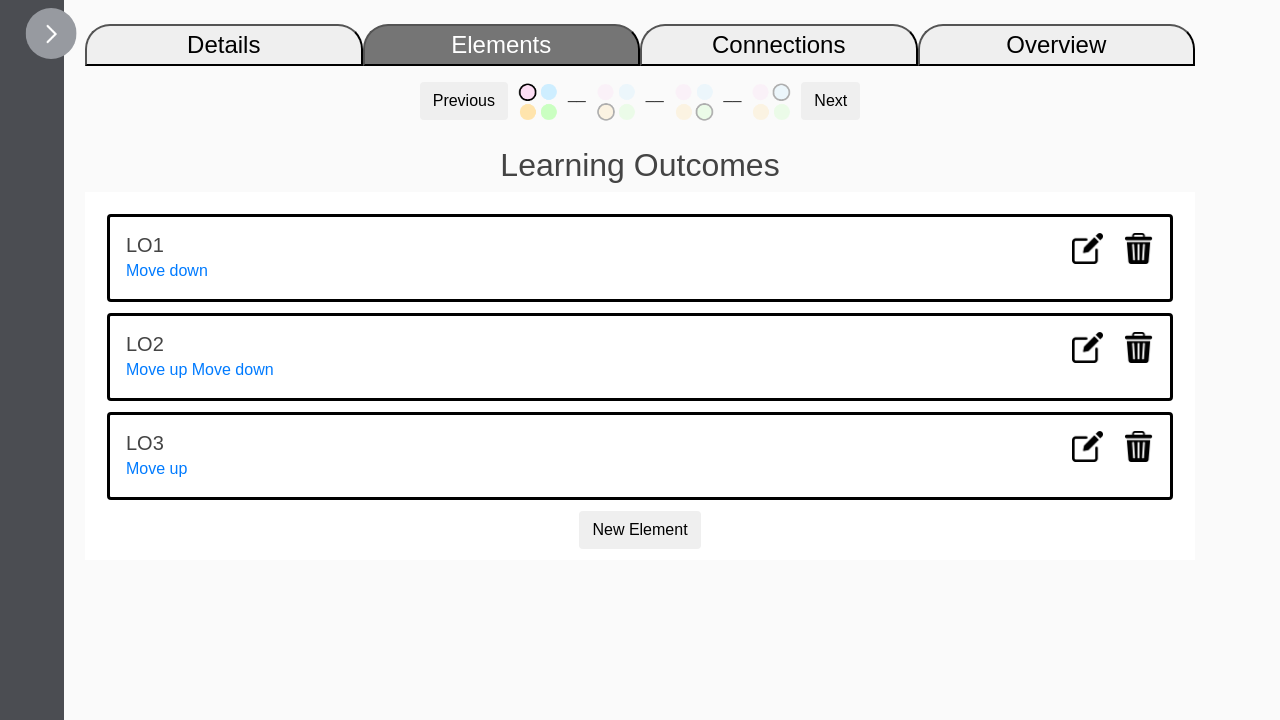
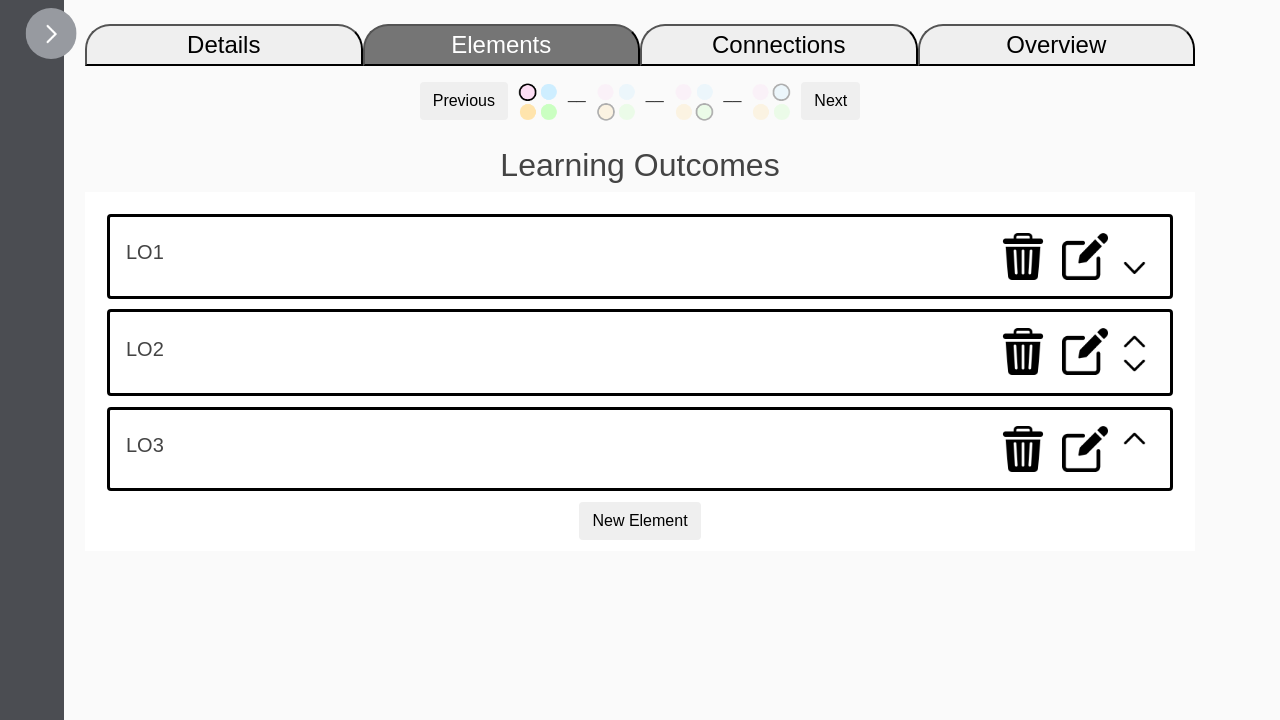
Before and after one commit to CosmicOtter23/EdVee-app, a Flask app: page /project_wiz_2A/1/1 in a window 1280 px wide. Shown: the part 80-800 px from the top of the page. Run offline with Flask 3, Linux system fonts and the light colour scheme; a user stored in the database is signed in; data comes from the database, SQL or seed files in the repository; both versions use the stored data as it was after the commit; some libraries are stand-ins or nearby versions.

Commit message:
Arranged element edit buttons

```diff
--- a/app/routes.py
+++ b/app/routes.py
@@ -536,6 +536,11 @@ def delete_element(element_id):
         db.session.delete(connection)
     db.session.commit()
 
+    elements_in_type = Element.query.filter_by(project_id=element.project_id, element_type=element.element_type).all()
+    for element_in_type in elements_in_type:
+        if (element_in_type.index > element.index):
+            element_in_type.index -= 1
+
     db.session.delete(element)
     db.session.commit()
     flash('Your element has been deleted', 'success')
--- a/app/static/main.css
+++ b/app/static/main.css
@@ -157,6 +157,15 @@ tr:nth-child(even) {
   box-shadow: none;
 }
 
+.new-element-box {
+  /* background-color: rgb(var(--purple));  */
+  color: black !important;
+  border-style: solid;
+  border-color: black;
+  margin: 1%;
+  display: block;
+}
+
 .element-box {
   /* background-color: rgb(var(--purple));  */
   color: black !important;
@@ -164,6 +173,8 @@ tr:nth-child(even) {
   border-color: black;
   margin: 1%;
   align-items: center;
+  display: flex;
+  justify-content: space-between;
 }
 
 .click-icon {
@@ -171,6 +182,42 @@ tr:nth-child(even) {
   float: right;
   display: inline;
   margin-left: 2%;
+  border-style: solid;
+}
+
+.element-icons {
+  display: grid;
+  grid-template-columns: 1fr 1fr 0.5fr;
+  /* gap: 5px; */
+  float: right;
+  width: 15%;
+}
+
+.icon {
+  width: 75%;
+  /* border-style: solid;
+  border-color: black;
+  border-radius: 5px; */
+}
+
+.icon-up {
+  grid-row-start: 1;
+  grid-row-end: 1;
+}
+
+.icon-down {
+  grid-row-start: 2;
+  grid-row-end: 2;
+}
+
+.icon-edit {
+  grid-row-start: 1;
+  grid-row-end: 3;
+}
+
+.icon-delete {
+  grid-row-start: 1;
+  grid-row-end: 3;
 }
 
 .table-icon {
--- a/app/templates/wizard/new_element.html
+++ b/app/templates/wizard/new_element.html
@@ -11,7 +11,7 @@
     <h2>New Assessment Element</h2>
   {% endif %}
 
-  <div id="element-div-copy" class="rounded p-3 text-white element-box">
+  <div id="element-div-copy" class="rounded p-3 text-white new-element-box">
     {% if element %}
       <form method="POST" action="{{ url_for('update_element', project_id=project.id, element_id=element.id) }}">
     {% else %}
--- a/app/templates/wizard/project_wiz_2A.html
+++ b/app/templates/wizard/project_wiz_2A.html
@@ -89,21 +89,21 @@
           <!-- {% if element.desc %}
             <p class="text-muted desc-text" style="display: inline;">- {{ element.desc }}</p>
           {% endif %} -->
-          <a href="{{ url_for('delete_element', element_id=element.id) }}">
-            <img src="/static/bin.png" class="click-icon" alt="Delete Button">
-          </a>
-          <a href="{{ url_for('update_element', project_id=project.id, element_id=element.id) }}">
-            <img src="/static/edit.png" class="click-icon" alt="Edit Button">
-          </a>
-          <div class="index-arrows">
-            {% if  not loop.first %}
-              <a href="{{ url_for('update_index', element_id=element.id, update_by=0) }}">
-                Move up
+          <div class="element-icons">
+            <a href="{{ url_for('delete_element', element_id=element.id) }}" class="icon-delete">
+              <img src="/static/bin.png" alt="Delete Button" class="icon">
+            </a>
+            <a href="{{ url_for('update_element', project_id=project.id, element_id=element.id) }}" class="icon-edit">
+              <img src="/static/edit.png" alt="Edit Button" class="icon">
+            </a>
+            {% if not loop.first %}
+              <a href="{{ url_for('update_index', element_id=element.id, update_by=0) }}" class="icon-up">
+                <img src="/static/chevron-u.png" alt="Move Up Button" class="icon">
               </a>
             {% endif %}
             {% if not loop.last %}
-              <a href="{{ url_for('update_index', element_id=element.id, update_by=1) }}">
-                Move down
+              <a href="{{ url_for('update_index', element_id=element.id, update_by=1) }}" class="icon-down">
+                <img src="/static/chevron-d.png" alt="Move Down Button" class="icon">
               </a>
             {% endif %}
           </div>
```
Also changed, not shown: app/static/chevron-d.png (added), app/static/chevron-u.png (added), instance/site.db, 1 other file. Lines whose indentation alone changed are shown as unchanged.
